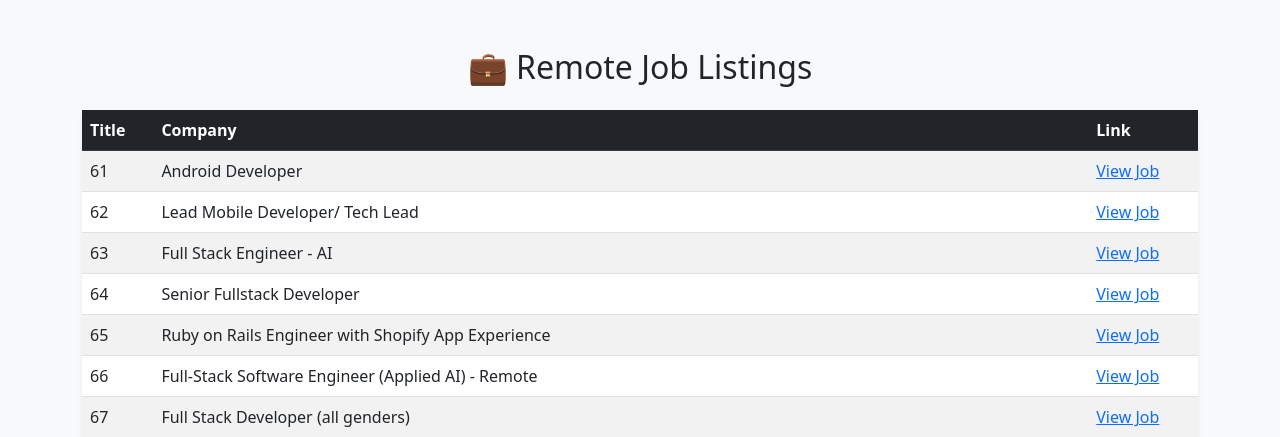
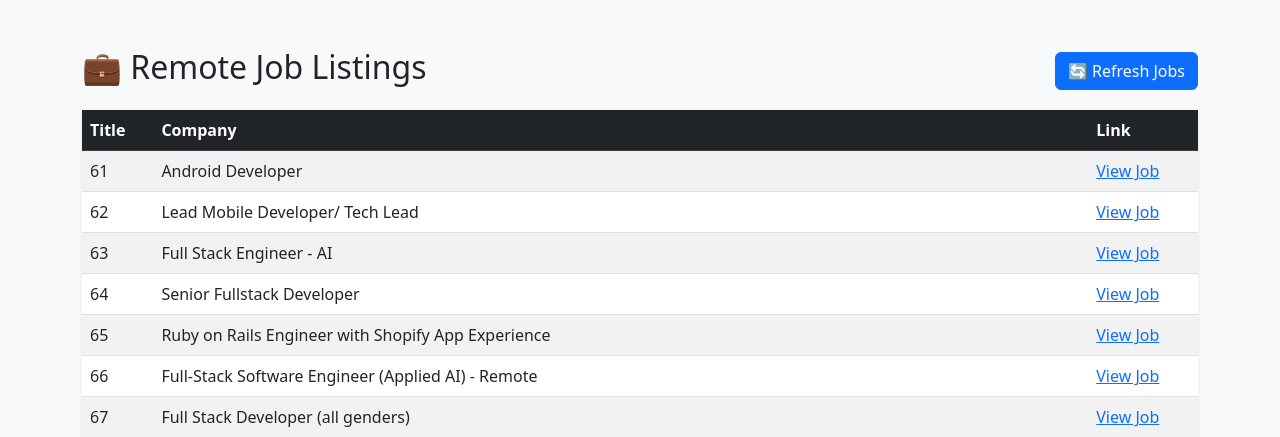
Before and after one commit to HarshaCodex/web_scraper_dashboard, a Flask app: page / in a window 1280 px wide. Shown: the top 437 px of the page. Run offline with Flask 3, Linux system fonts and the light colour scheme; data comes from the database, SQL or seed files in the repository; both versions use the stored data as it was after the commit.

Commit message:
refresh jobs

```diff
--- a/app.py
+++ b/app.py
@@ -1,8 +1,16 @@
 import sqlite3
 
-from flask import Flask, render_template
+from web_scraper_dashboard.db_connection_helper import connect_to_db, save_jobs_to_db, delete_jobs
+from web_scraper_dashboard.extract_jobs import scrape_jobs
+
+from flask import Flask, render_template, flash, redirect
 
 app = Flask(__name__)
+app.secret_key = 'supersecretkey'
+
+def job_scraper():
+    connect_to_db()
+    save_jobs_to_db(scrape_jobs())
 
 def get_jobs():
     try:
@@ -21,5 +29,11 @@
 def home():
     return render_template('index.html', jobs=get_jobs())
 
+@app.route('/refresh')
+def refresh_jobs():
+    job_scraper()
+    flash("Job listings have been refreshed!")
+    return redirect('/')
+
 if __name__ == '__main__':
     app.run(debug=True)
--- a/templates/index.html
+++ b/templates/index.html
@@ -1,14 +1,24 @@
 <!DOCTYPE html>
 <html lang="en">
   <head>
-    <meta charset="UTF-8">
-    <meta name="viewport" content="width=device-width, initial-scale=1.0">
+    <meta charset="UTF-8" />
+    <meta name="viewport" content="width=device-width, initial-scale=1.0" />
     <title>Job Dashboard</title>
-    <link rel="stylesheet" href="https://cdn.jsdelivr.net/npm/bootstrap@5.3.0/dist/css/bootstrap.min.css">
+    <link
+      rel="stylesheet"
+      href="https://cdn.jsdelivr.net/npm/bootstrap@5.3.0/dist/css/bootstrap.min.css"
+    />
   </head>
   <body class="bg-light">
     <div class="container mt-5">
-        <h2 class="text-center mb-4">💼 Remote Job Listings</h2>
+      <div class="d-flex justify-content-between align-items-center mb-3">
+        <h2>💼 Remote Job Listings</h2>
+        <a href="{{ refresh }}" class="btn btn-primary">🔄 Refresh Jobs</a>
+      </div>
+
+      {% with messages = get_flashed_messages() %} {% if messages %}
+      <div class="alert alert-success">{{ messages[0] }}</div>
+      {% endif %} {% endwith %}
 
       <table class="table table-striped table-hover shadow-sm rounded">
         <thead class="table-dark">
@@ -23,7 +33,7 @@
           <tr>
             <td>{{ job[0] }}</td>
             <td>{{ job[1] }}</td>
-                    <td><a href="{{ job[2] }}" target="_blank">View Job</a></td>
+            <td><a href="{{ job[3] }}" target="_blank">View Job</a></td>
           </tr>
           {% else %}
           <tr>
--- a/web_scraper_dashboard/db_connection_helper.py
+++ b/web_scraper_dashboard/db_connection_helper.py
@@ -28,7 +28,7 @@
         cursor = connection.cursor()
 
         for job in jobs:
-            cursor.execute(f"""
+            cursor.execute("""
                     INSERT INTO jobs (title, company, link) VALUES (?, ?, ?)
                 """, (job[job_header], job[company_header], job[link_header]))
             connection.commit()
```
Also changed, not shown: web_scraper_dashboard/extract_jobs.py (+12 -0 lines), job_listings.db (added), web_scraper_dashboard/job_listings.db (added). Lines whose indentation alone changed are shown as unchanged.
